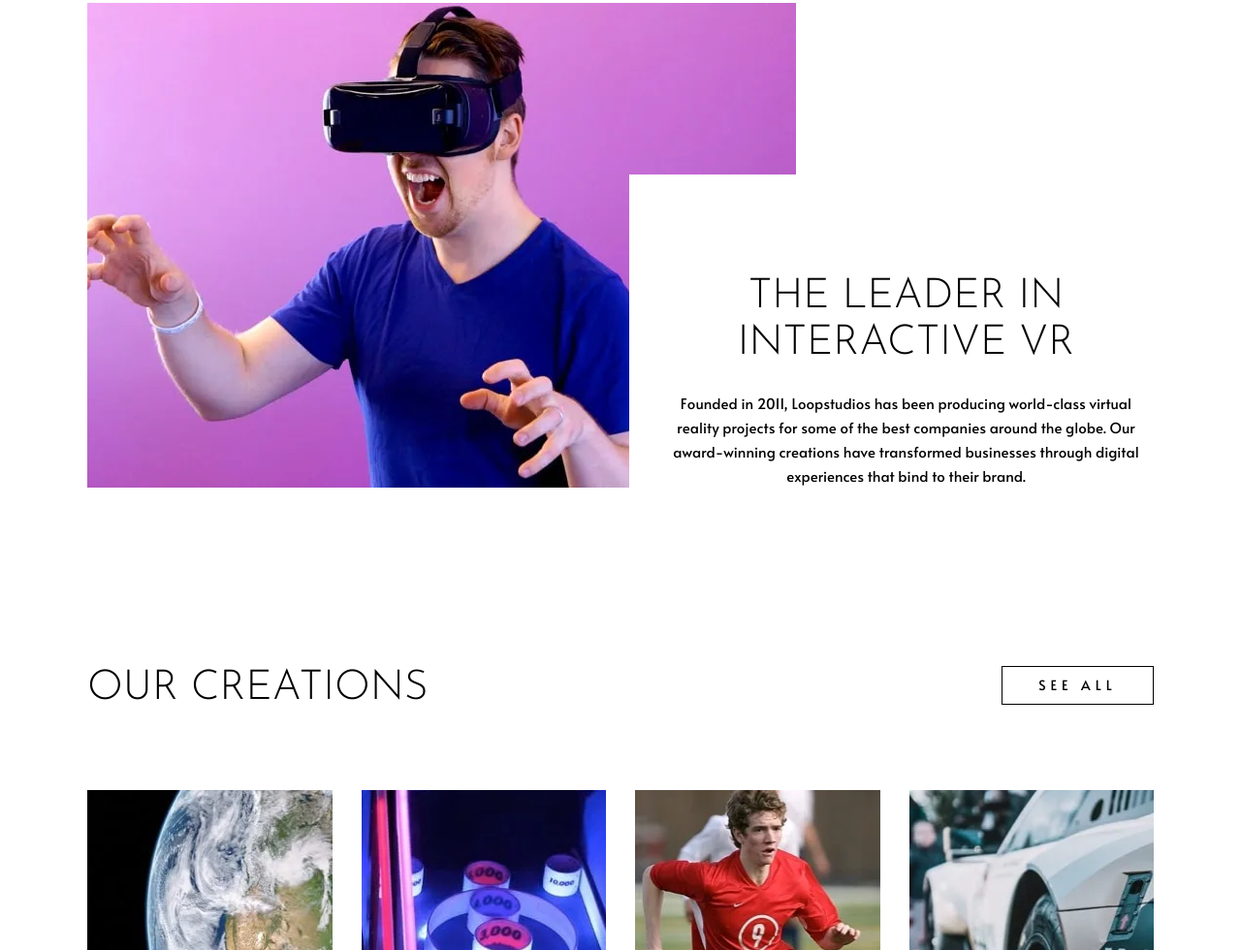
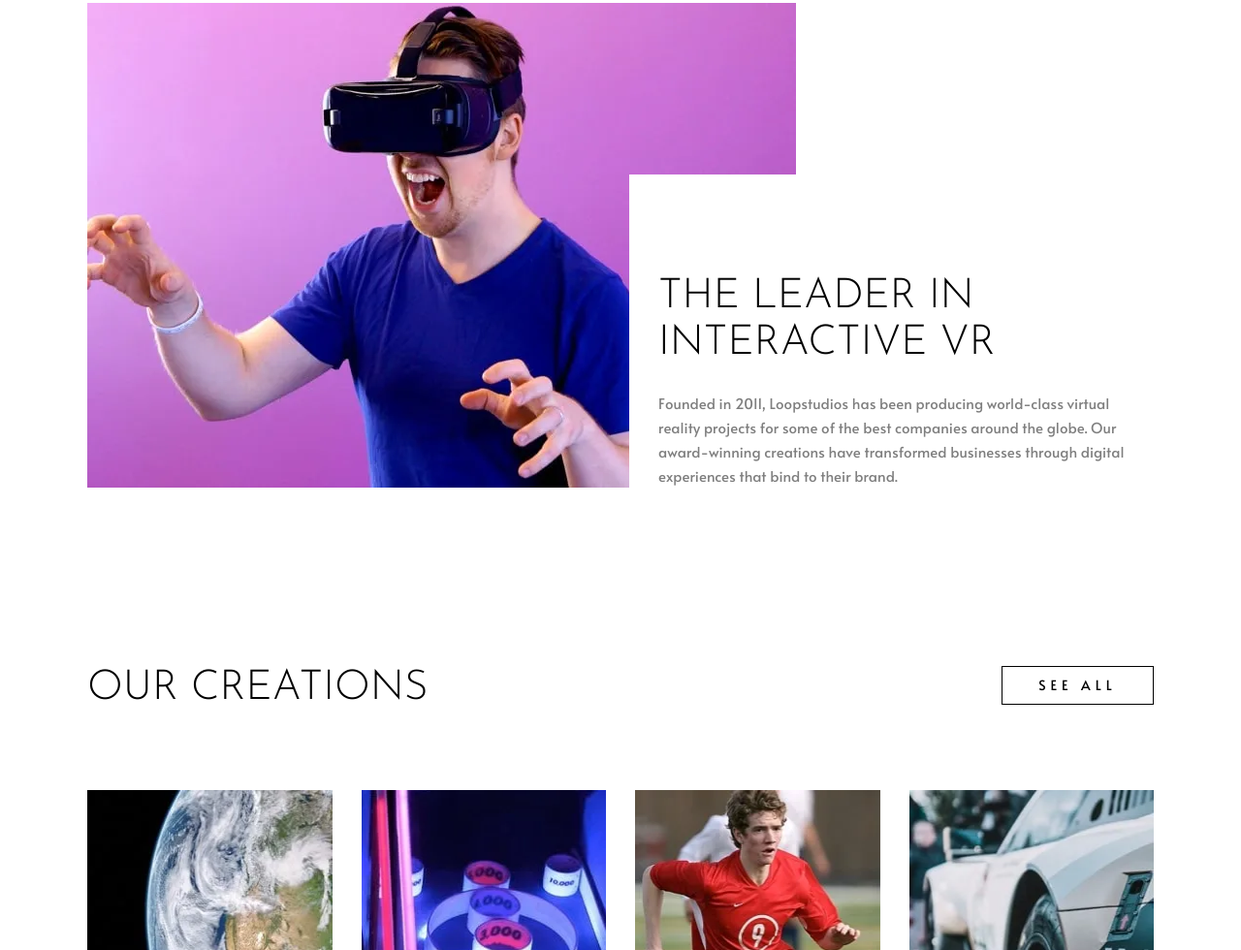
Before and after one commit to NikitaVologdin/Loopstudios-landing-page, a plain HTML site: page index.html in a window 1280 px wide. Shown: the part 808-1788 px from the top of the page at 97% size. Drawn offline with Linux system fonts and the light colour scheme.

Commit message:
improved css in the leader block

```diff
--- a/scss/blocks/_leader.scss
+++ b/scss/blocks/_leader.scss
@@ -30,6 +30,7 @@
     }
     p {
         line-height: 25px;
+        opacity: 0.5;
     }
 }
 
@@ -53,6 +54,7 @@
         position: absolute;
         right: 0;
         bottom: 0;
+        text-align: left;
         h2 {
             line-height: 48px;
             margin-bottom: 24px;
```
Also changed, not shown: css/style.css, 1 other file.
